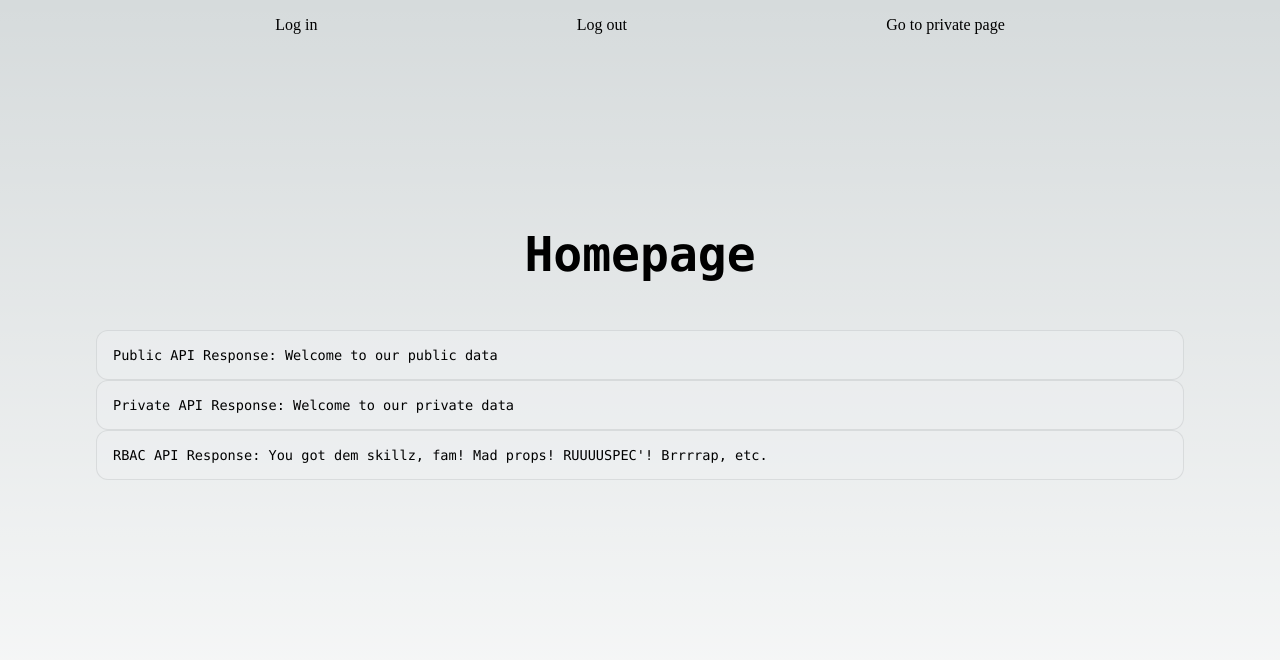
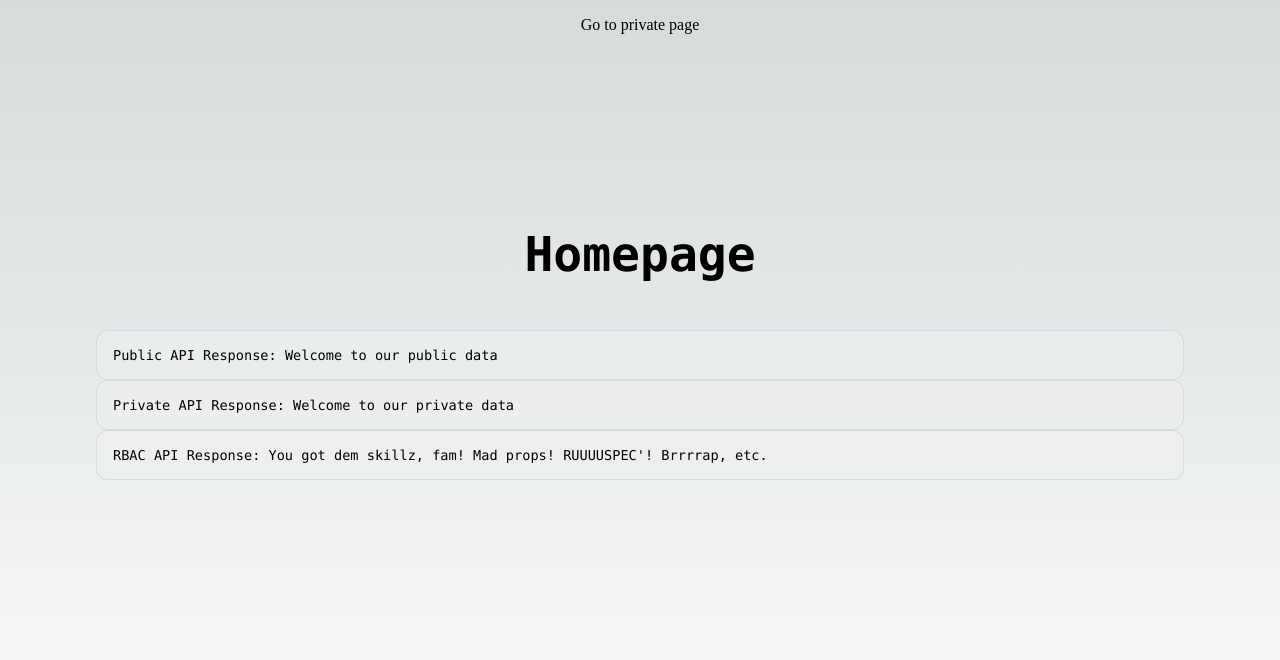
Before and after one commit to jmsherry/auth0-training-app, a Next.js app: page / in a window 1280 px wide. Shown: the top 660 px of the page. Built offline with nearby package versions, Linux system fonts and the light colour scheme.

Commit message:
removed auth links

```diff
--- a/pages/index.js
+++ b/pages/index.js
@@ -33,8 +33,6 @@ export default function Home() {
       </Head>
       <header>
         <nav className={styles.nav}>
-          <Link href="/login">Log in</Link>
-          <Link href="/logout">Log out</Link>
           <Link href="/private">Go to private page</Link>
         </nav>
       </header>
```
